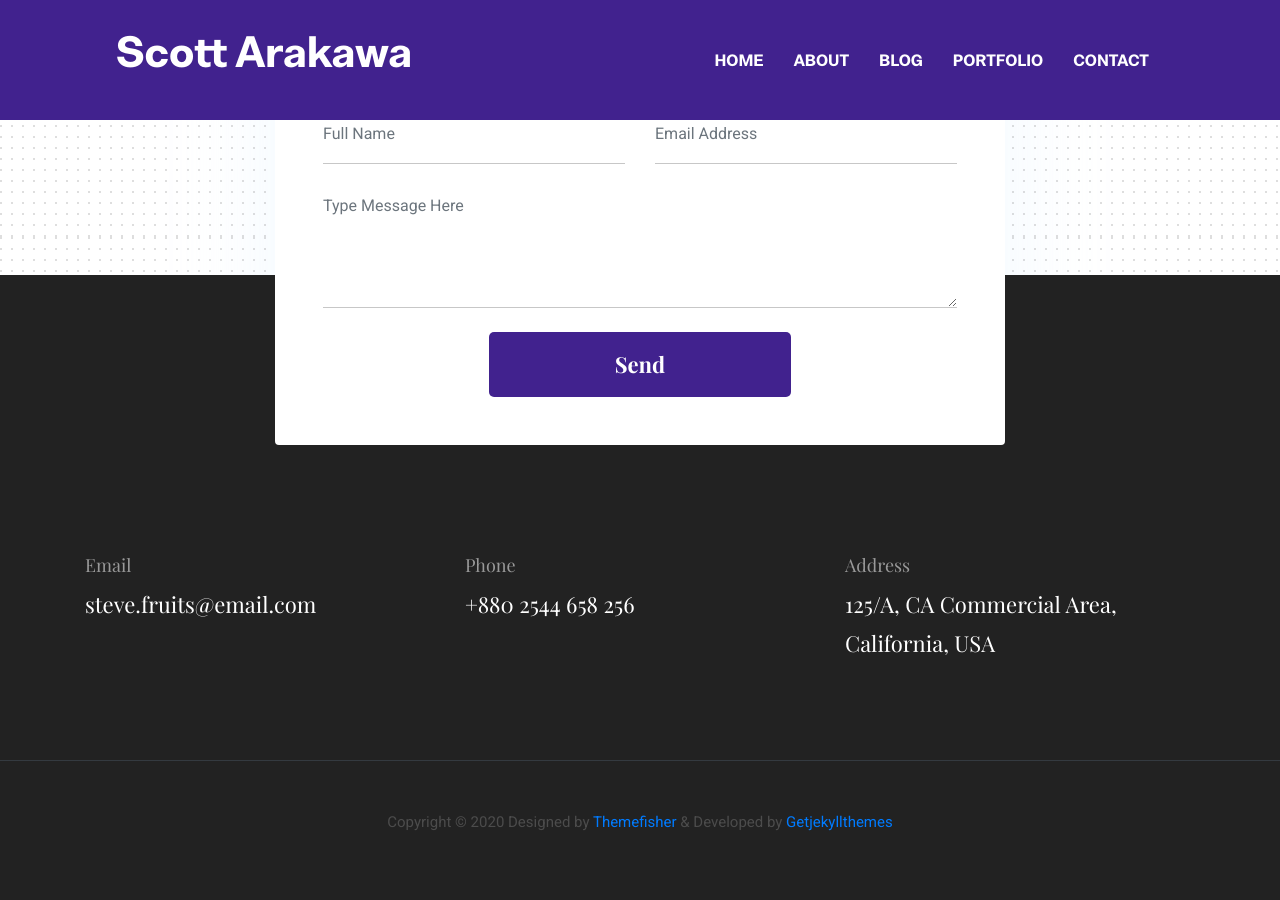
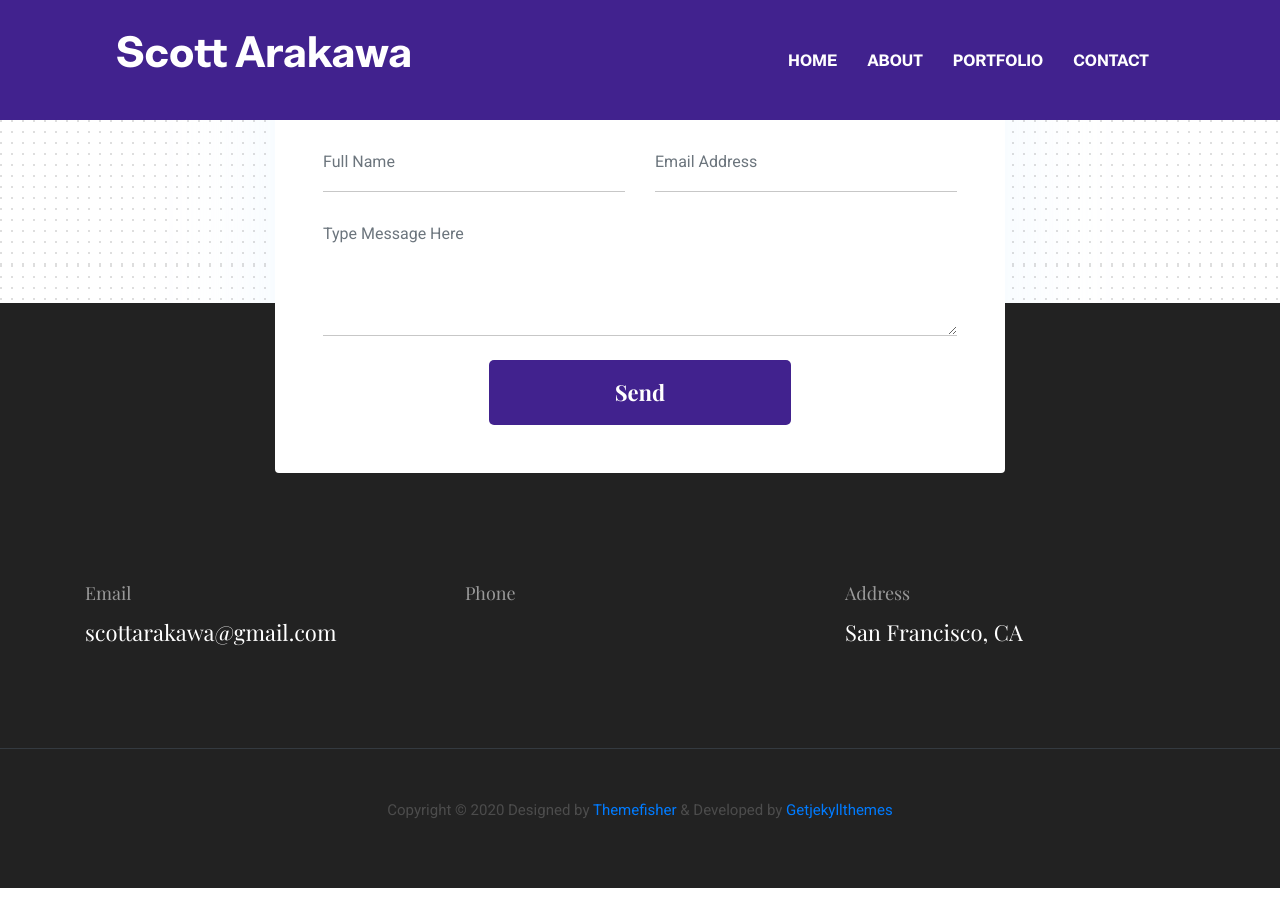
Before and after one commit to iBrunch/iBrunch.github.io, a Jekyll site: the page built from index.html, in a window 1280 px wide and 900 px high, scrolled down 6590 px. Built offline with Jekyll 4.4.1, drawn with Linux system fonts in a browser that asks for light colours; some of the changed text lies outside the part shown.

```diff
--- a/_data/settings.yml
+++ b/_data/settings.yml
@@ -4,15 +4,17 @@
 title: Scott Arakawa
 logo:
 author: themefisher
-description: this is meta description
-email: steve.fruits@email.com
-phone: +880 2544 658 256
-address: 125/A, CA Commercial Area, California, USA
+description: Portfolio for Scott Arakawa
+email: scottarakawa@gmail.com
+phone:
+address: San Francisco, CA
 copyright: Copyright &copy; 2020 Designed by [Themefisher](https://themefisher.com) & Developed by [Getjekyllthemes](https://getjekyllthemes.com)
 
 menu:
 - {name: About, link: '/about'}
-- {name: Blog, link: '/blog'}
+#--------------------------------
+#{name: Blog, link: '/blog'}
+#-------------------------------
 - {name: Portfolio, link: '/portfolio'}
 - {name: Contact, link: '/contact'}
 
@@ -38,13 +40,14 @@ disqus-identifier: # Add your shortname for Disqus Comment. For example mr-brown
 # Hero Section
 
 hero:
-  hero-title: Hi! I’m <br> Christoher <br> UX designer
+  hero-title: Hi! I’m <br> Scott <br> Full Stack Web Developer
 
 social:
-- {icon: "ti-facebook", link: "#"}
-- {icon: "ti-instagram", link: "#"}
-- {icon: "ti-dribbble", link: "#"}
-- {icon: "ti-twitter", link: "#"}
+#- {icon: "ti-facebook", link: "#"}
+- {icon: "ti-linkedin", link: "https://www.linkedin.com/in/scottarakawa/"}
+- {icon: "ti-instagram", link: "https://www.instagram.com/sctkawa/"}
+#- {icon: "ti-dribbble", link: "#"}
+#- {icon: "ti-twitter", link: "#"}
 
 
 #-------------------------------
```
